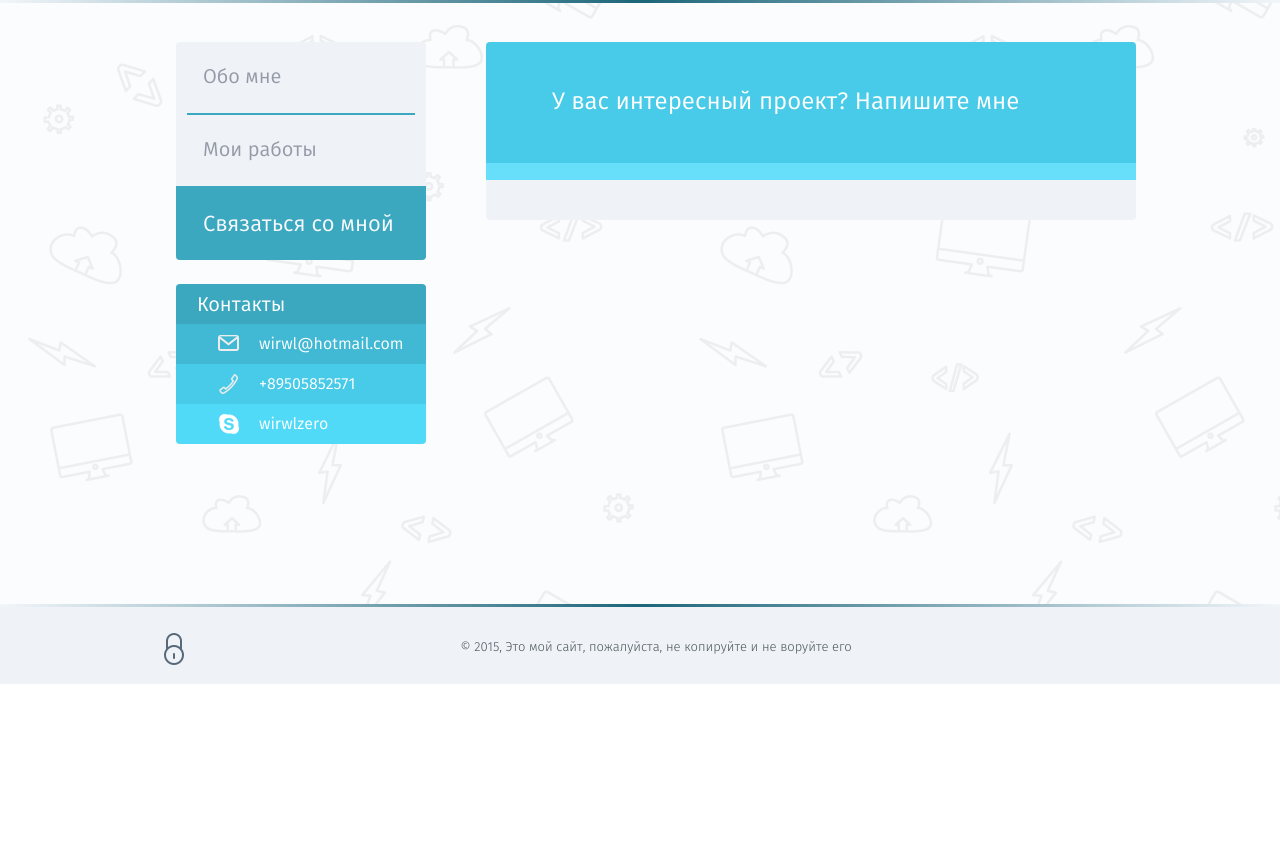
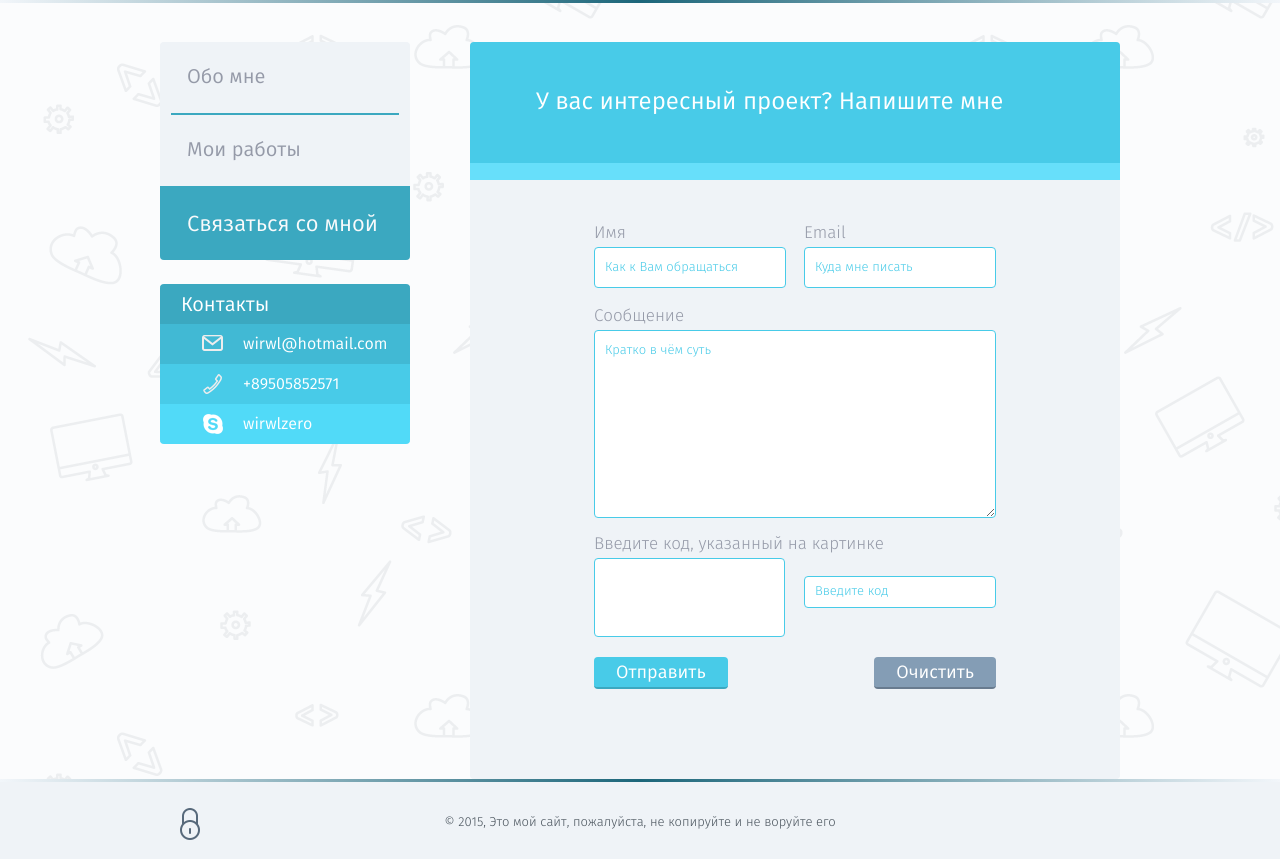
Before and after one commit to wirwl/lht1, a PHP site: page /contacts.html in a window 1280 px wide. Shown: the part 116-975 px from the top of the page. Before the commit the page ends 800 px from the top, so only its background shows below. Run offline with PHP 8.4, Linux system fonts and the light colour scheme.

Commit message:
Fix errors

```diff
--- a/app/contacts.html
+++ b/app/contacts.html
@@ -74,14 +74,39 @@
                             <a href="skype:wirwlzero" class="contacts-link">wirwlzero</a>
                         </li>
                     </ul>
-                    </h2>
                 </address>
             </aside>
             <!-- Изменяемый контен-->
             <div class="variable-content">
                     <section class="mycontacts">
                         <h2 class="mycontacts-header">У вас интересный проект? Напишите мне</h2>
-                        <div class="mycontacts-body clearfix"></div>
+                        <div class="mycontacts-body">
+                            <form method="POST" action="php/send.php" class="contact-form clearfix">
+                                <div class="wrapper-name clearfix">
+                                    <div class="contact-name">
+                                        <label for="name" class="contact-name-label">Имя</label>
+                                        <input required class="contact-name-input contact-style" id="name" name="name" type="text" placeholder="Как к Вам обращаться">
+                                    </div>
+                                    <div class="contact-email">
+                                        <label for="email" class="contact-email-label">Email</label>
+                                        <input required class="contact-email-input contact-style" id="email" name="email" type="text" placeholder="Куда мне писать">
+                                    </div>
+                                </div>
+                                <div class="contact-message">
+                                    <label for="message" class="contact-textarea-label">Сообщение</label>
+                                    <textarea required id="message" name="message" class="textarea-message contact-style" rows="8" placeholder="Кратко в чём суть" ></textarea>
+                                </div>
+                                <div class="contact-code clearfix">
+                                    <label class="contact-code-label">Введите код, указанный на картинке</label>
+                                    <div class="contact-picture contact-style"></div>
+                                    <div class="wrapper-code">
+                                        <input required class="contact-code-input contact-style" name="code" type="text" placeholder="Введите код">
+                                    </div>
+                                </div>
+                                <input class="buttons buttons-submit" value="Отправить" type="submit">
+                                <input class="buttons buttons-reset" value="Очистить" type="reset">
+                            </form>
+                        </div>
                     </section>
             </div>
         </div>
@@ -93,7 +118,7 @@
         <div class="lock">
             <a href="login.html" class="lock-inner">Войти</a>
         </div>
-        <div class="copyright">&copy 2015, Это мой сайт, пожалуйста, не копируйте и не воруйте его</div>
+        <div class="copyright">&copy; 2015, Это мой сайт, пожалуйста, не копируйте и не воруйте его</div>
     </div>
 </footer>
 <script scr="bower/jquery/dist/jquery.js"></script>
--- a/app/css/contacts.css
+++ b/app/css/contacts.css
@@ -8,11 +8,98 @@
     color: #ffffff;
     margin: 0;
     font-family: 'fira_sansbook';
-
     font-weight: normal;
     border-bottom: 17px solid #67dffa;
     padding: 42px 66px;
+    margin-bottom: 40px;
+}
+.wrapper-name {
+    margin-bottom: 15px;
 }
 .mycontacts-body {
-    min-height: 40px;
+    font-family: 'fira_sanslight';
 }
+.contact-form {
+    margin: auto;
+    width: 402px;
+}
+.contact-name {
+    float:left;
+}
+.contact-email {
+    float:right;
+}
+.contact-message {
+    margin-bottom: 5px;
+}
+.textarea-message {
+    width: 390px;
+    color: #48cbe8;
+}
+.contact-code {
+    margin-bottom: 20px;
+}
+
+.contact-picture {
+    float: left;
+    width:179px;
+    height: 59px;
+    background: white;
+}
+.wrapper-code {
+    float: right;
+    padding: 18px 0;
+}
+.buttons {
+    font-family: 'fira_sansbook';
+    font-size: 18px;
+    border-radius: 4px;
+    color: #ffffff;
+    border: none;
+    margin-bottom: 90px;
+    padding: 2px 22px 0px 22px;
+}
+.buttons-submit {
+    float: left;
+    border-bottom: 2px solid #3ba8c0;
+    background: #48cbe8;
+}
+.buttons-reset {
+    float: right;
+    border-bottom: 2px solid #687b8f;
+    background: #849db5;
+}
+.contact-style {
+    border: 1px solid #48cbe8;
+    border-radius: 4px;
+    font-size: 13px;
+    padding: 9px 0px 9px 10px;
+}
+.contact-code-input{
+    padding: 4px 0 5px 10px;
+}
+.contact-name-input, .contact-email-input, .contact-code-input{
+    width: 180px;
+    color: #48cbe8;
+}
+
+.contact-name-label, .contact-email-label,
+.contact-textarea-label, .contact-code-label {
+    font-size: 17px;
+    display: block;
+    color: #959aa8;
+}
+::-webkit-input-placeholder { /* WebKit, Blink, Edge */
+    color:    #48cbe8;
+}
+:-moz-placeholder { /* Mozilla Firefox 4 to 18 */
+    color:    #48cbe8;
+    opacity:  1;
+}
+::-moz-placeholder { /* Mozilla Firefox 19+ */
+    color:    #48cbe8;
+    opacity:  1;
+}
+:-ms-input-placeholder { /* Internet Explorer 10-11 */
+    color:    #48cbe8;
+}
--- a/app/css/main.css
+++ b/app/css/main.css
@@ -220,7 +220,7 @@ body {
 .container {
 	width: 960px;
 	margin: 0px auto;
-	padding-left:32px;
+	/*padding-left:32px;*/
 }
 .text-center{
 	text-align: center;
--- a/app/js/main.js
+++ b/app/js/main.js
@@ -1,3 +1,3 @@
-$(document).ready(function()) {
-	console.log('я на главной странице')
-});
+$(document).ready( function() {
+		console.log('я на главной странице')
+		});
--- /dev/null
+++ b/app/php/send.php
@@ -0,0 +1,6 @@
+<?php
+ echo $_POST['name']." ";
+ echo $_POST['email']." ";
+ echo $_POST['message']." ";
+ echo $_POST['code'];
+?>
--- a/app/works.html
+++ b/app/works.html
@@ -76,7 +76,6 @@
                             <a href="skype:wirwlzero" class="contacts-link">wirwlzero</a>
                         </li>
                     </ul>
-                    </h2>
                 </address>
             </aside>
             <!-- Изменяемый контен-->
@@ -95,7 +94,7 @@
         <div class="lock">
             <a href="/login.html" class="lock-inner">Войти</a>
         </div>
-        <div class="copyright">&copy 2015, Это мой сайт, пожалуйста, не копируйте и не воруйте его</div>
+        <div class="copyright">&copy; 2015, Это мой сайт, пожалуйста, не копируйте и не воруйте его</div>
     </div>
 </footer>
 <script scr="bower/jquery/dist/jquery.js"></script>
```
Also changed, not shown: app/index.html (+2 -5 lines).
